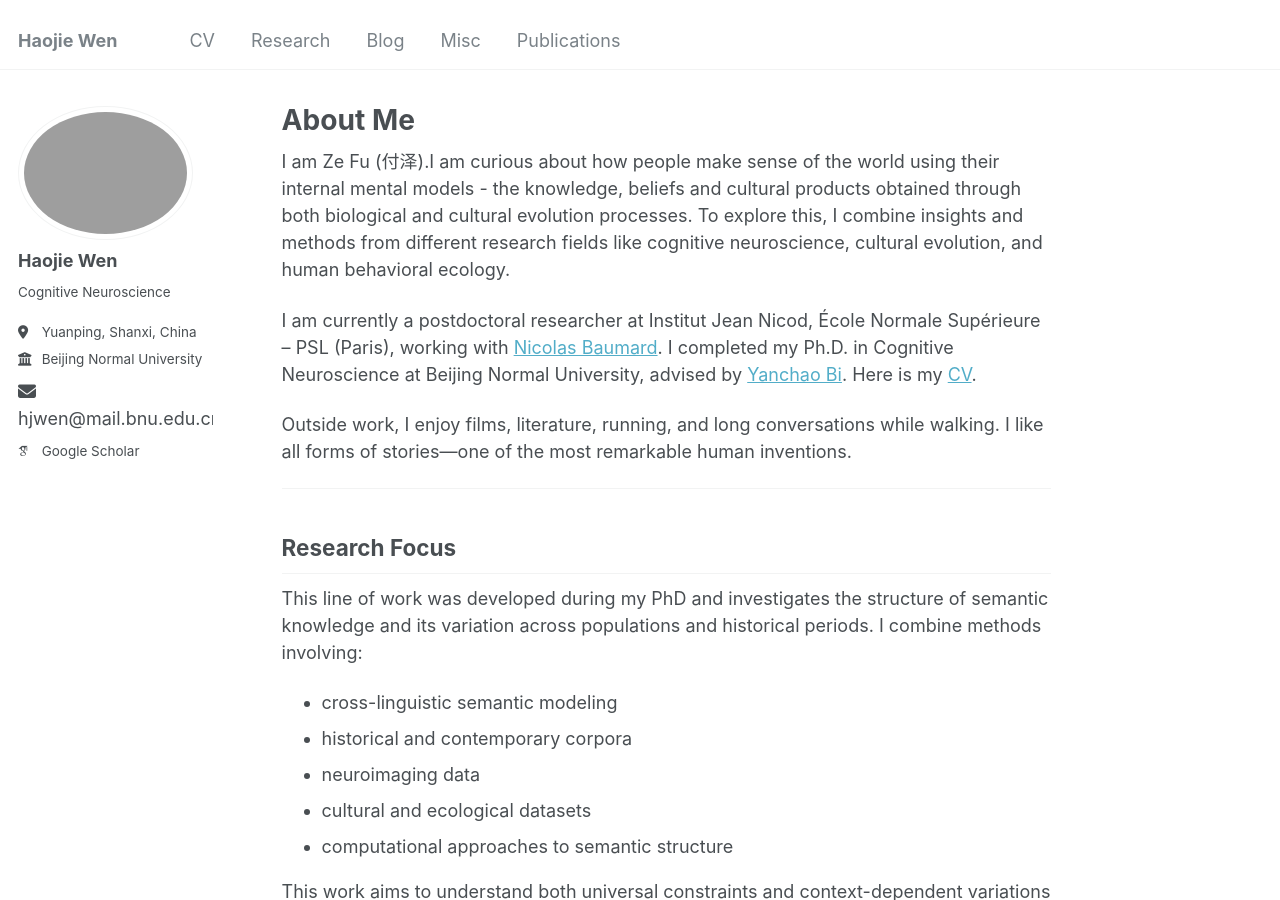
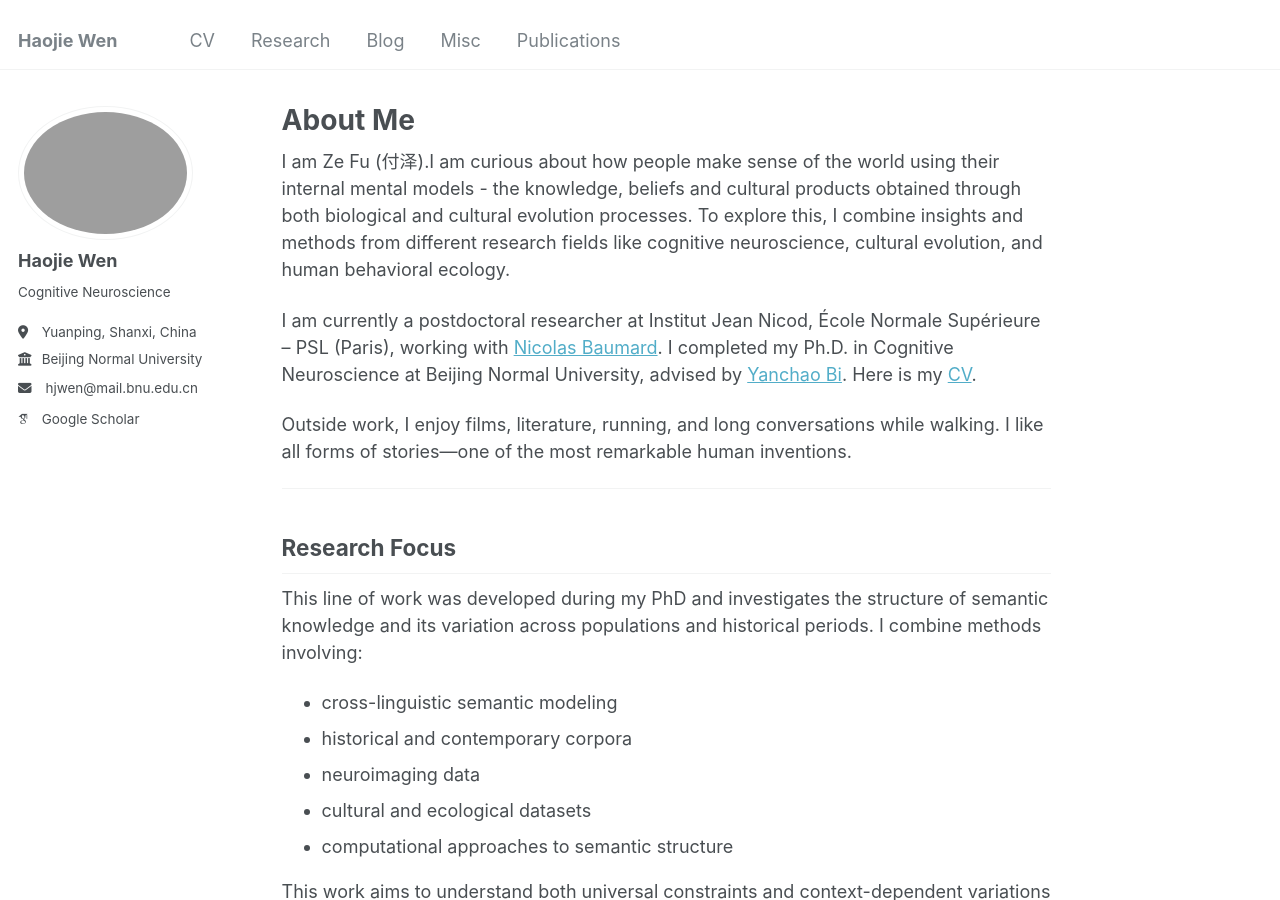
Before and after one commit to happyhaojie/happyhaojie.github.io, a Jekyll site: the page built from _pages/about.md, in a window 1280 px wide and 900 px high. Built offline with Jekyll 4.4.1, drawn with Linux system fonts in a browser that asks for light colours; some web fonts are replaced.

Commit message:
Update author-profile.html

```diff
--- a/_includes/author-profile.html
+++ b/_includes/author-profile.html
@@ -33,9 +33,15 @@
       {% if author.uri %}
         <li><a href="{{ author.uri }}"><i class="fas fa-fw fa-link icon-pad-right" aria-hidden="true"></i>{{ site.data.ui-text[site.locale].website_label | default: "Website" }}</a></li>
       {% endif %}
-      {% if author.email %}
-      <li></li><a href="mailto:{{ author.email }}"><i class="fas fa-fw fa-envelope icon-pad-right" aria-hidden="true"></i>{{ author.email }}</a></li>
-     {% endif %}
+{% if author.email %}
+  <li>
+    <a href="mailto:{{ author.email }}">
+      <i class="fas fa-fw fa-envelope icon-pad-right" aria-hidden="true"></i>
+      {{ author.email }}
+    </a>
+  </li>
+{% endif %}
+
 
 
       <!-- Font Awesome and Academicons icons / Academic websites -->
```
